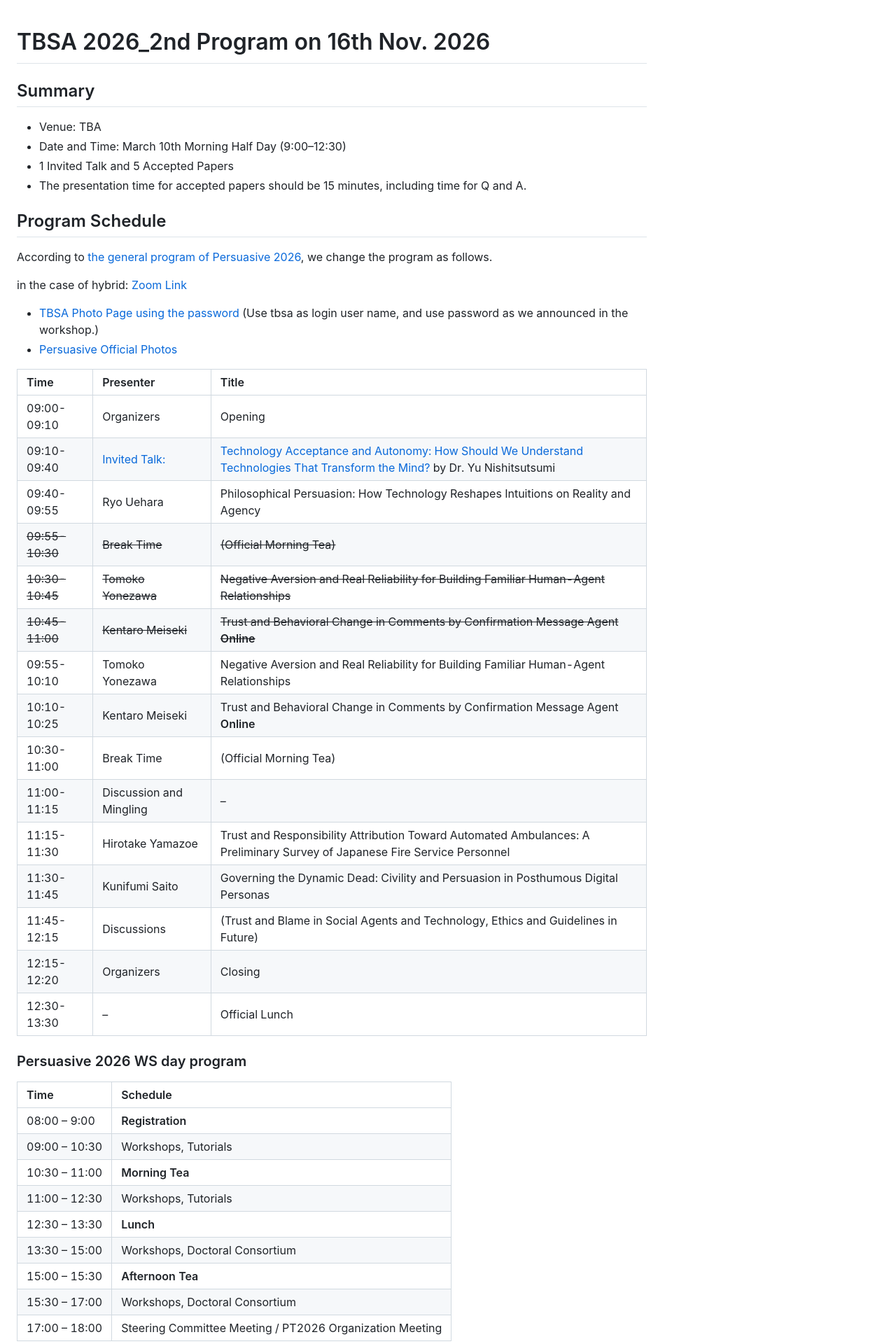
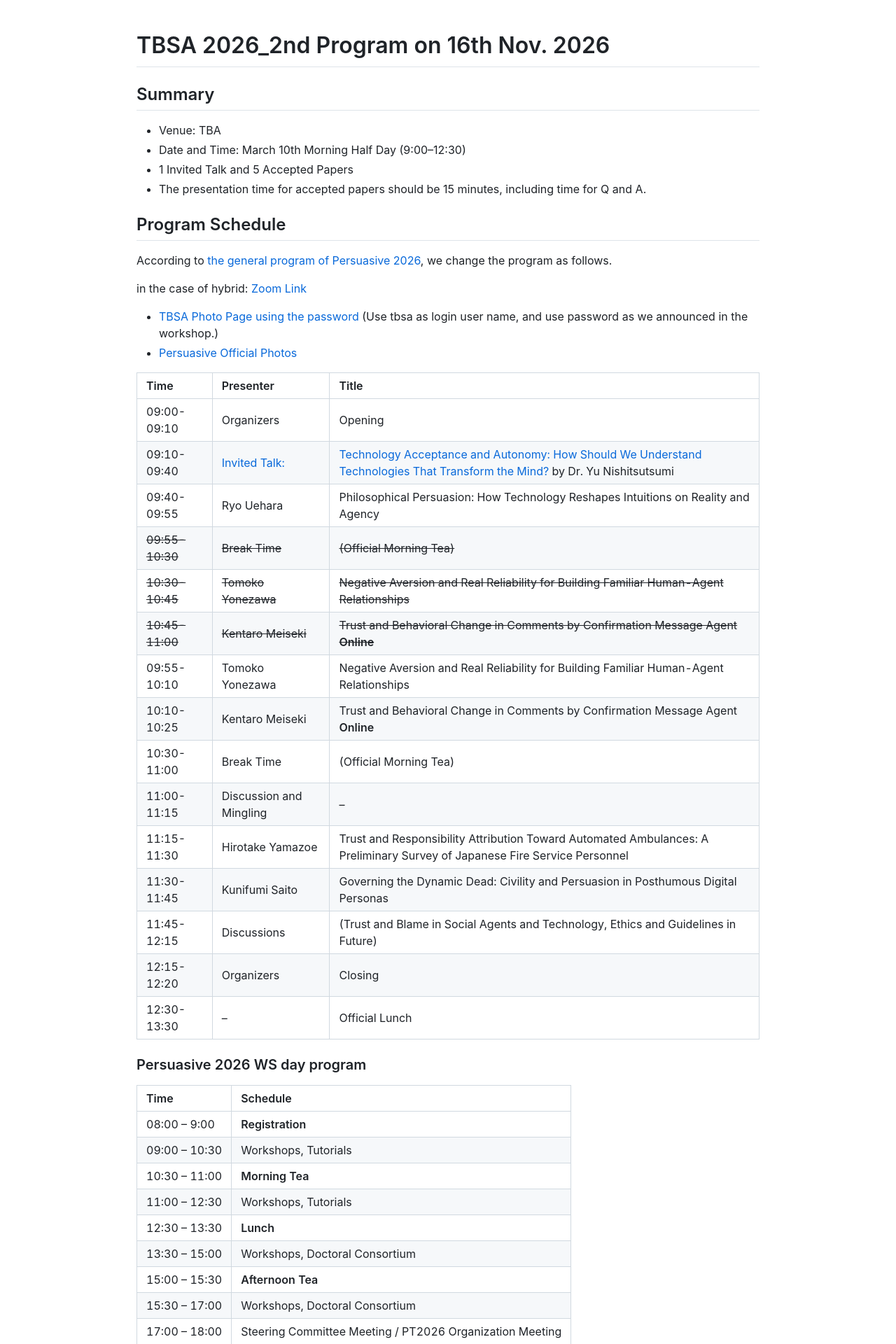
Before and after one commit to virtualcom-designlab/TBSA2026, a Jekyll site: the page built from program.md, in a window 1280 px wide. Shown: the top 1920 px of the page at 70% size. Built offline with Jekyll 4.4.1, drawn with Linux system fonts in a browser that asks for light colours; our own code applies the rules of GitHub Pages for plain Markdown files.

Commit message:
Update default.html

```diff
--- a/_layouts/default.html
+++ b/_layouts/default.html
@@ -5,118 +5,32 @@
   <title>{{ page.title | default: site.title }}</title>
   <meta name="viewport" content="width=device-width, initial-scale=1">
 
-  <link rel="icon" type="image/png" sizes="32x32" href="{{ '/img/TBSAfavif.ico' | relative_url }}">
-  <link rel="icon" type="image/png" sizes="48x48" href="{{ '/img/TBSAfavif48.ico' | relative_url }}">
+  <link rel="icon" href="{{ '/img/TBSAfavif.ico' | relative_url }}">
+  <link rel="icon" href="{{ '/img/TBSAfavif48.ico' | relative_url }}" sizes="48x48">
   <link rel="apple-touch-icon" sizes="180x180" href="{{ '/img/TBSAapple-touch-icon.png' | relative_url }}">
 
+  <link rel="stylesheet" href="https://cdnjs.cloudflare.com/ajax/libs/github-markdown-css/5.8.1/github-markdown-light.min.css">
 
   <style>
     body {
       margin: 0;
-      padding: 0;
       background: #ffffff;
-      color: #24292f;
-      font-family: -apple-system, BlinkMacSystemFont, "Segoe UI", Helvetica, Arial, sans-serif;
-      line-height: 1.6;
     }
 
-    main {
-      max-width: 900px;
+    .markdown-body {
+      box-sizing: border-box;
+      min-width: 200px;
+      max-width: 980px;
       margin: 0 auto;
-      padding: 40px 24px 80px;
+      padding: 45px;
     }
 
-    h1, h2, h3 {
-      line-height: 1.25;
-      margin-top: 1.8em;
-      margin-bottom: 0.6em;
-      font-weight: 600;
-    }
-
-    h1 {
-      font-size: 2em;
-      border-bottom: 1px solid #d8dee4;
-      padding-bottom: 0.3em;
-    }
-
-    h2 {
-      font-size: 1.5em;
-      border-bottom: 1px solid #d8dee4;
-      padding-bottom: 0.3em;
-    }
-
-    h3 {
-      font-size: 1.25em;
-    }
-
-    p {
-      margin: 0 0 1em;
-    }
-
-    a {
-      color: #0969da;
-      text-decoration: none;
-    }
-
-    a:hover {
-      text-decoration: underline;
-    }
-
-    ul, ol {
-      padding-left: 2em;
-      margin-top: 0;
-      margin-bottom: 1em;
-    }
-
-    img {
-      max-width: 100%;
-      height: auto;
-    }
-
-    code {
-      background: rgba(175, 184, 193, 0.2);
-      padding: 0.2em 0.4em;
-      border-radius: 6px;
-      font-family: ui-monospace, SFMono-Regular, SFMono-Regular, Consolas, "Liberation Mono", Menlo, monospace;
-      font-size: 85%;
-    }
-
-    pre {
-      background: #f6f8fa;
-      padding: 16px;
-      overflow: auto;
-      border-radius: 6px;
-    }
-
-    pre code {
-      background: transparent;
-      padding: 0;
-    }
-
-    table {
-      border-collapse: collapse;
-      width: 100%;
-      margin-bottom: 1em;
-    }
-
-    table th,
-    table td {
-      border: 1px solid #d0d7de;
-      padding: 6px 13px;
-    }
-
-    table tr:nth-child(2n) {
-      background-color: #f6f8fa;
-    }
-
-    blockquote {
-      color: #57606a;
-      border-left: 0.25em solid #d0d7de;
-      padding: 0 1em;
-      margin: 0 0 1em;
+    @media (max-width: 767px) {
+      .markdown-body {
+        padding: 15px;
+      }
     }
   </style>
-  <link rel="stylesheet" href="https://cdnjs.cloudflare.com/ajax/libs/github-markdown-css/5.8.1/github-markdown.min.css">
 </head>
 <body>
   <main class="markdown-body">
```
